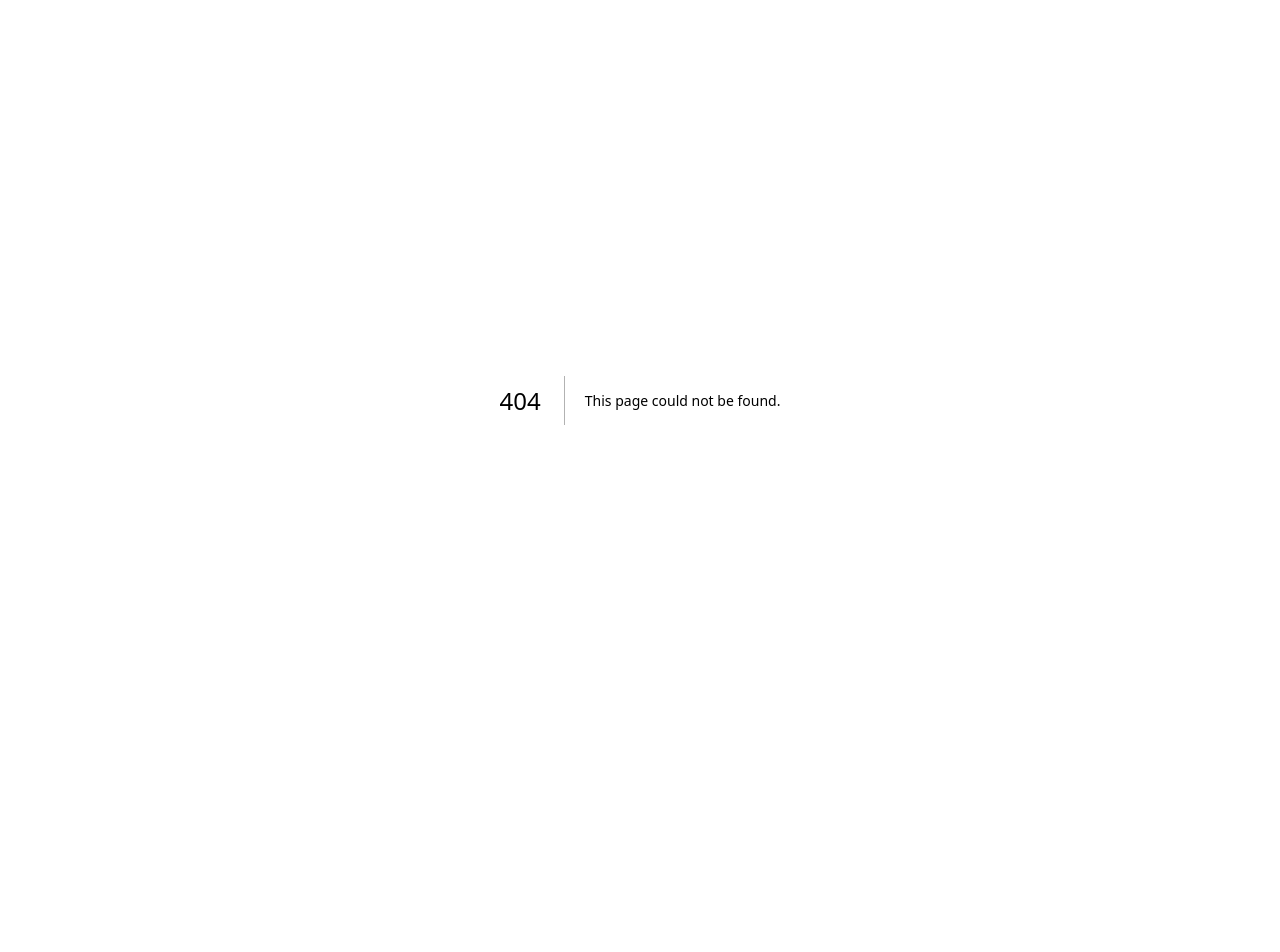
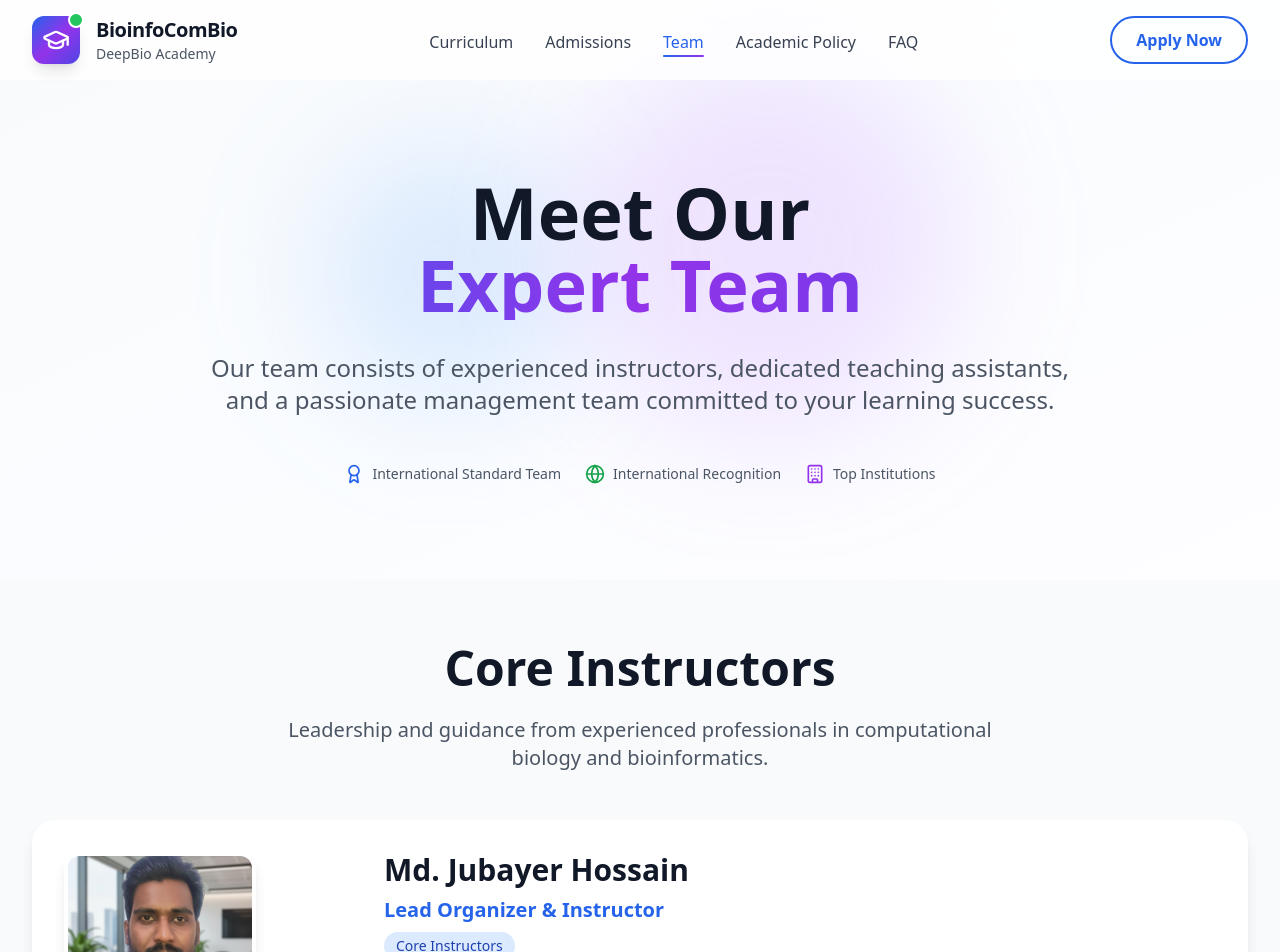
Before and after one commit to hossainlab/deepbio-academy, a Next.js app: page /team in a window 1280 px wide. Before the commit this address had no page. Shown: the top 952 px of the page. Before the commit the page ends 800 px from the top, so only its background shows below. Built offline with nearby package versions, Linux system fonts and the light colour scheme.

Commit message:
added management and tas

```diff
--- a/src/app/page.tsx
+++ b/src/app/page.tsx
@@ -1395,7 +1395,7 @@
                   { name: 'Program Overview', href: '/' },
                   { name: 'Curriculum', href: '/curriculum' },
                   { name: 'Admissions', href: '/admissions' },
-                  { name: 'Instructors', href: '/instructors' },
+                  { name: 'Team', href: '/team' },
                   { name: 'Career Services', href: '#' },
                   { name: 'Student Life', href: '#' }
                 ].map((link) => (
--- a/src/app/instructors/page.tsx
+++ b/src/app/team/page.tsx
@@ -4,14 +4,14 @@
 import Link from 'next/link';
 import {
   GraduationCap, Mail, Award,
-  Users, Globe, Star, Building,
+  Globe, Building,
   MapPin, Phone
 } from 'lucide-react';
 import Navbar from '../../components/Navbar';
 
-export default function Instructors() {
+export default function Team() {
 
-  const instructorMembers = [
+  const teamMembers = [
     {
       id: 'jubayer',
       name: 'Md. Jubayer Hossain',
@@ -56,7 +56,8 @@
         'Bachelor of Science in Microbiology, Jagannath University'
       ],
       experience: [
-        'Research Assistant, One Health Lab, Jahangirnagar University'
+        'Research Assistant, One Health Lab, Jahangirnagar University',
+        'Research Assistant, Big Bioinformatics Lab, CHIRAL Bangladesh'
       ],
       researchInterests: [
         'Transcriptomics',
@@ -91,8 +92,71 @@
       ],
       linkedin: 'https://www.linkedin.com/in/tasmim-rahman-adib-403074221/',
       github: 'https://github.com/Tasmim-Adib'
+    },
+
+    {
+      id: 'ta4',
+      name: 'Muhibullah Shahjahan',
+      title: 'Teaching Assistant',
+      category: 'Teaching Assistants',
+      image: '/images/instructors/muhib.jpg'
+    },
+    {
+      id: 'ta5',
+      name: 'Muntasim Fuad',
+      title: 'Teaching Assistant',
+      category: 'Teaching Assistants',
+      image: '/images/instructors/fuad.jpeg'
+    },
+    {
+      id: 'ta6',
+      name: 'Musab Shahariar',
+      title: 'Teaching Assistant',
+      category: 'Teaching Assistants',
+      image: '/images/instructors/musab.jpg'
+    },
+    {
+      id: 'ta7',
+      name: 'Pritom Kundu',
+      title: 'Teaching Assistant',
+      category: 'Teaching Assistants',
+      image: '/images/instructors/pritom.jpg'
+    },
+    {
+      id: 'ta8',
+      name: 'Mohtasim Billah Rifat',
+      title: 'Teaching Assistant',
+      category: 'Teaching Assistants',
+      image: '/images/instructors/rifat.png'
+    },
+    {
+      id: 'ta9',
+      name: 'Sajjad Hossen',
+      title: 'Teaching Assistant',
+      category: 'Teaching Assistants',
+      image: '/images/instructors/sajjad.jpg'
+    },
+    {
+      id: 'mgmt1',
+      name: 'Nishat Mim',
+      title: 'Program Coordinator',
+      category: 'Management Team',
+      image: '/images/instructors/nishat.jpg'
+    },
+    {
+      id: 'mgmt2',
+      name: 'Tajria Ramann',
+      title: 'Academic Operations & Finance Manager',
+      category: 'Management Team',
+      image: '/images/instructors/tajria.jpg'
+    },
+    {
+      id: 'mgmt3',
+      name: 'TBD',
+      title: 'Outreach & Engagement Coordinator',
+      category: 'Management Team',
+      image: '/images/instructors/placeholder.jpg'
     }
-
   ];
 
 
@@ -116,21 +180,21 @@
             transition={{ duration: 0.8 }}
           >
             <h1 className="text-5xl md:text-7xl font-bold text-gray-900 mb-8">
-              Distinguished
+              Meet Our
               <span className="bg-gradient-to-r from-blue-600 via-purple-600 to-indigo-600 bg-clip-text text-transparent block">
-                Instructors & Researchers
+                Expert Team
               </span>
             </h1>
             <p className="text-xl md:text-2xl text-gray-600 mb-12 max-w-4xl mx-auto">
-              We are assembling a world-class team of instructors and researchers.
-              Meet our incoming expert instructors who will guide your learning journey.
+              Our team consists of experienced instructors, dedicated teaching assistants,
+              and a passionate management team committed to your learning success.
             </p>
 
             <div className="flex flex-col sm:flex-row gap-4 justify-center">
               <motion.div className="flex items-center justify-center space-x-6 text-sm text-gray-600">
                 <div className="flex items-center space-x-2">
                   <Award className="w-5 h-5 text-blue-600" />
-                  <span>International Standard Instructors</span>
+                  <span>International Standard Team</span>
                 </div>
                 <div className="flex items-center space-x-2">
                   <Globe className="w-5 h-5 text-green-600" />
@@ -147,7 +211,7 @@
       </section>
 
 
-      {/* Program Administration */}
+      {/* Core Instructors */}
       <section className="py-16 bg-gray-50">
         <div className="max-w-7xl mx-auto px-4 sm:px-6 lg:px-8">
           <motion.div
@@ -157,13 +221,13 @@
             viewport={{ once: true }}
             className="text-center mb-12"
           >
-            <h2 className="text-4xl md:text-5xl font-bold text-gray-900 mb-6">Team</h2>
+            <h2 className="text-4xl md:text-5xl font-bold text-gray-900 mb-6">Core Instructors</h2>
             <p className="text-xl text-gray-600 max-w-3xl mx-auto">
               Leadership and guidance from experienced professionals in computational biology and bioinformatics.
             </p>
           </motion.div>
           <div className="grid gap-8">
-            {instructorMembers.filter(instructor => instructor.category === 'Core Instructors').map((instructor, index) => (
+            {teamMembers.filter(member => member.category === 'Core Instructors').map((instructor, index) => (
               <motion.div
                 key={instructor.id}
                 className="bg-white rounded-3xl shadow-lg hover:shadow-2xl transition-all duration-500 overflow-hidden"
@@ -183,7 +247,6 @@
                             alt={instructor.name}
                             className="w-full h-full object-cover"
                             onError={(e) => {
-                              // Fallback to initials if image fails to load
                               const target = e.target as HTMLImageElement;
                               target.style.display = 'none';
                               const fallbackDiv = target.nextElementSibling as HTMLElement;
@@ -222,7 +285,7 @@
                       </div>
                     </div>
 
-                    {/* Instructor Information */}
+                    {/* Team Member Information */}
                     <div className="lg:w-3/4">
                       <div className="mb-6">
                         <h2 className="text-3xl font-bold text-gray-900 mb-2">{instructor.name}</h2>
@@ -233,6 +296,7 @@
                       </div>
 
                       {/* Research Interests */}
+                      {instructor.researchInterests && (
                         <div className="mb-6">
                           <h3 className="text-lg font-bold text-gray-900 mb-3">Research Interests</h3>
                           <div className="flex flex-wrap gap-2">
@@ -243,8 +307,10 @@
                             ))}
                           </div>
                         </div>
+                      )}
 
                       {/* Education */}
+                      {instructor.education && (
                         <div className="mb-6">
                           <h3 className="text-lg font-bold text-gray-900 mb-3">Education</h3>
                           <div className="space-y-2">
@@ -256,8 +322,10 @@
                             ))}
                           </div>
                         </div>
+                      )}
 
                       {/* Professional Experience */}
+                      {instructor.experience && (
                         <div className="mb-6">
                           <h3 className="text-lg font-bold text-gray-900 mb-3">Professional Experience</h3>
                           <div className="space-y-2">
@@ -269,8 +337,129 @@
                             ))}
                           </div>
                         </div>
+                      )}
 
                     </div>
+                  </div>
+                </div>
+              </motion.div>
+            ))}
+          </div>
+        </div>
+      </section>
+
+      {/* Teaching Assistants */}
+      <section className="py-16 bg-white">
+        <div className="max-w-7xl mx-auto px-4 sm:px-6 lg:px-8">
+          <motion.div
+            initial={{ opacity: 0, y: 30 }}
+            whileInView={{ opacity: 1, y: 0 }}
+            transition={{ duration: 0.8 }}
+            viewport={{ once: true }}
+            className="text-center mb-12"
+          >
+            <h2 className="text-4xl md:text-5xl font-bold text-gray-900 mb-6">Teaching Assistants</h2>
+            <p className="text-xl text-gray-600 max-w-3xl mx-auto">
+              Dedicated support staff to help guide students through their learning journey.
+            </p>
+          </motion.div>
+
+          <div className="grid md:grid-cols-2 lg:grid-cols-3 gap-8">
+            {teamMembers.filter(member => member.category === 'Teaching Assistants').map((ta, index) => (
+              <motion.div
+                key={ta.id}
+                className="bg-white rounded-3xl shadow-lg hover:shadow-2xl transition-all duration-500 overflow-hidden border border-gray-100"
+                initial={{ opacity: 0, y: 30 }}
+                whileInView={{ opacity: 1, y: 0 }}
+                transition={{ duration: 0.6, delay: index * 0.1 }}
+                viewport={{ once: true }}
+                whileHover={{ y: -5 }}
+              >
+                <div className="p-8 text-center">
+                  {/* Profile Image */}
+                  <div className="relative mb-6">
+                    <div className="w-32 h-32 mx-auto rounded-2xl overflow-hidden bg-gradient-to-br from-blue-100 to-purple-100 border-4 border-white shadow-lg">
+                      <img
+                        src={ta.image}
+                        alt={ta.name}
+                        className="w-full h-full object-cover"
+                        onError={(e) => {
+                          const target = e.target as HTMLImageElement;
+                          target.style.display = 'none';
+                          const fallbackDiv = target.nextElementSibling as HTMLElement;
+                          if (fallbackDiv) fallbackDiv.classList.remove('hidden');
+                        }}
+                      />
+                      <div className="hidden w-full h-full bg-gradient-to-br from-blue-500 to-purple-500 flex items-center justify-center text-white text-2xl font-bold">
+                        {ta.name.split(' ').map(n => n[0]).join('')}
+                      </div>
+                    </div>
+                  </div>
+
+                  {/* TA Information */}
+                  <div>
+                    <h3 className="text-xl font-bold text-gray-900 mb-2">{ta.name}</h3>
+                    <p className="text-lg text-blue-600 font-semibold">{ta.title}</p>
+                  </div>
+                </div>
+              </motion.div>
+            ))}
+          </div>
+        </div>
+      </section>
+
+      {/* Management Team */}
+      <section className="py-16 bg-gray-50">
+        <div className="max-w-7xl mx-auto px-4 sm:px-6 lg:px-8">
+          <motion.div
+            initial={{ opacity: 0, y: 30 }}
+            whileInView={{ opacity: 1, y: 0 }}
+            transition={{ duration: 0.8 }}
+            viewport={{ once: true }}
+            className="text-center mb-12"
+          >
+            <h2 className="text-4xl md:text-5xl font-bold text-gray-900 mb-6">Management Team</h2>
+            <p className="text-xl text-gray-600 max-w-3xl mx-auto">
+              Our dedicated management team ensures smooth operations and exceptional program delivery.
+            </p>
+          </motion.div>
+
+          <div className="grid md:grid-cols-2 lg:grid-cols-3 gap-8">
+            {teamMembers.filter(member => member.category === 'Management Team').map((mgmt, index) => (
+              <motion.div
+                key={mgmt.id}
+                className="bg-white rounded-3xl shadow-lg hover:shadow-2xl transition-all duration-500 overflow-hidden border border-gray-100"
+                initial={{ opacity: 0, y: 30 }}
+                whileInView={{ opacity: 1, y: 0 }}
+                transition={{ duration: 0.6, delay: index * 0.1 }}
+                viewport={{ once: true }}
+                whileHover={{ y: -5 }}
+              >
+                <div className="p-8 text-center">
+                  {/* Profile Image */}
+                  <div className="relative mb-6">
+                    <div className="w-32 h-32 mx-auto rounded-2xl overflow-hidden bg-gradient-to-br from-purple-100 to-indigo-100 border-4 border-white shadow-lg">
+                      <img
+                        src={mgmt.image}
+                        alt={mgmt.name}
+                        className="w-full h-full object-cover"
+                        onError={(e) => {
+                          const target = e.target as HTMLImageElement;
+                          target.style.display = 'none';
+                          const fallbackDiv = target.nextElementSibling as HTMLElement;
+                          if (fallbackDiv) fallbackDiv.classList.remove('hidden');
+                        }}
+                      />
+                      <div className="hidden w-full h-full bg-gradient-to-br from-purple-500 to-indigo-500 flex items-center justify-center text-white text-2xl font-bold">
+                        {mgmt.name.split(' ').map(n => n[0]).join('')}
+                      </div>
+                    </div>
+                  </div>
+
+                  {/* Management Team Information */}
+                  <div>
+                    <h3 className="text-xl font-bold text-gray-900 mb-2">{mgmt.name}</h3>
+                    <p className="text-lg text-purple-600 font-semibold">{mgmt.title}</p>
                   </div>
                 </div>
               </motion.div>
@@ -376,7 +565,7 @@
             <div>
               <h4 className="text-lg font-semibold mb-6">Quick Links</h4>
               <ul className="space-y-3 text-gray-400">
-                {['Program Overview', 'Curriculum', 'Admissions', 'Instructors', 'Career Services', 'Student Life'].map((link) => (
+                {['Program Overview', 'Curriculum', 'Admissions', 'Team', 'Career Services', 'Student Life'].map((link) => (
                   <li key={link}>
                     <a href="#" className="hover:text-white transition-colors">{link}</a>
                   </li>
--- a/src/components/Navbar.tsx
+++ b/src/components/Navbar.tsx
@@ -22,7 +22,7 @@
   const navigationItems = [
     { name: 'Curriculum', href: '/curriculum' },
     { name: 'Admissions', href: '/admissions' },
-    { name: 'Instructors', href: '/instructors' },
+    { name: 'Team', href: '/team' },
     { name: 'Academic Policy', href: '/academic-integrity' },
     { name: 'FAQ', href: '/faq' }
   ];
```
Lines whose indentation alone changed are shown as unchanged.
